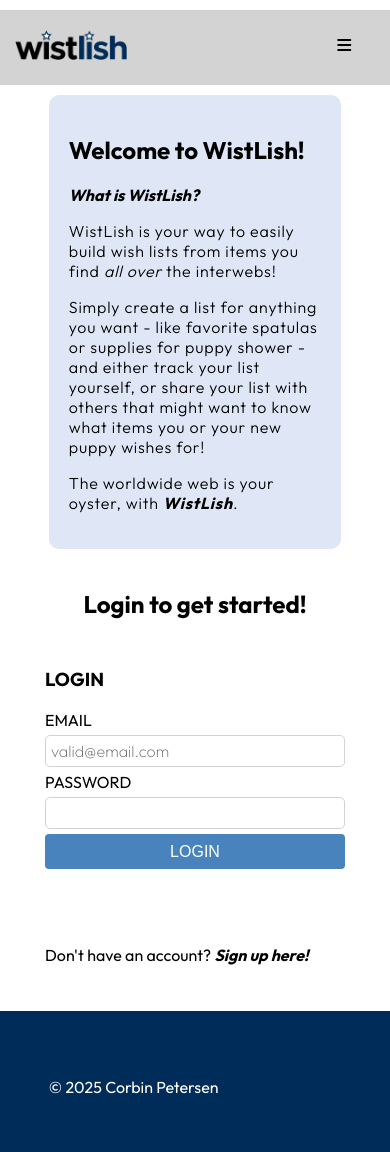
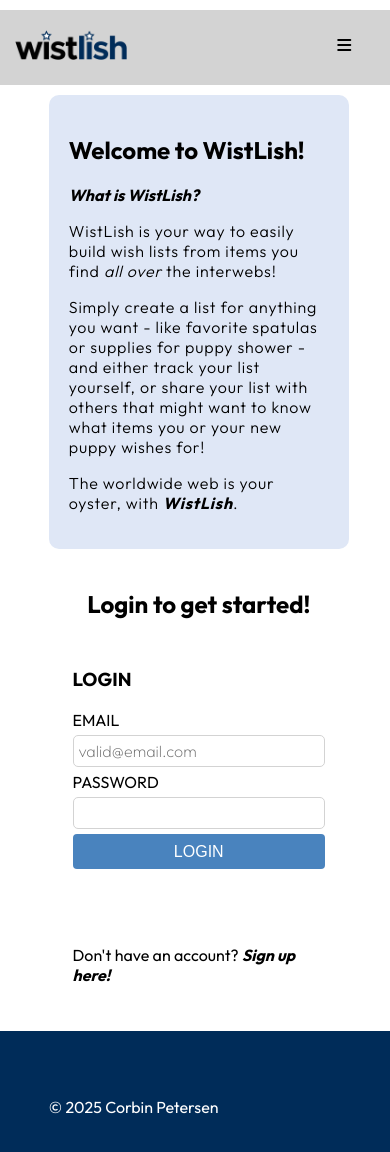
Before and after one commit to Corbin-Petersen/unit-two-final-project-Corbin-P, a React (Vite) app in the folder wishlist-frontend/: page / in a window 390 px wide. Shown: the top 1152 px of the page. Built offline with nearby package versions, Linux system fonts and the light colour scheme.

Commit message:
Final bug fixes - registration form password validation, delete method filter tweak, and responsive adjustment for home page.

```diff
--- a/wishlist-frontend/src/components/ListItem.jsx
+++ b/wishlist-frontend/src/components/ListItem.jsx
@@ -3,10 +3,14 @@ import Item from "./Item";
 
 export default function ListItem ( props ) {
     const { items, setItems, item, handleModal, isVisible, thisItem } = props;
-    const [ claimed, setClaimed ] =useState(false);
+    const [ claimed, setClaimed ] = useState(null);
 
     useEffect(() => {
-        if (item.isClaimed) setClaimed(true);
+        if (item.isClaimed) {
+            setClaimed(true);
+        } else {
+            setClaimed(false);
+        }
     }, [claimed])
 
     // PUT request - Mark item as Claimed
@@ -36,7 +40,7 @@ export default function ListItem ( props ) {
         <Fragment key={`${item.id}`}>
             <div id={`${item.id}`} className="item col" onClick={(e) => handleModal(e.currentTarget.nextElementSibling)} style={{pointerEvents: isVisible ? "none" : "auto"}}>
                 <div className="item-block-img" style={{backgroundImage: item.imageUrl == "" ? "/src/assets/default-img.png" : `url(${item.imageUrl})`}} title={item.imageUrl == "" ? "default image" : item.name}>
-                    {claimed &&
+                    {item.isClaimed &&
                         <p className="claimed-item">CLAIMED!</p>
                     }
                 </div>
--- a/wishlist-frontend/src/components/NewUser.jsx
+++ b/wishlist-frontend/src/components/NewUser.jsx
@@ -3,7 +3,7 @@ import { useEffect, useState } from "react";
 import { toast } from "react-toastify";
 
 export default function NewUser( props ) {
-    const { closeModal, modalDiv } = props;
+    const { closeModal } = props;
     const [ matches, setMatches ] = useState(false);
     const [ retypedPass, setRetypedPass ] = useState("");
     const [ newUser, setNewUser ] = useState({
@@ -16,6 +16,8 @@ export default function NewUser( props ) {
     useEffect(() => {
         if (retypedPass === newUser.userPass) {
             setMatches(true);
+        } else {
+            setMatches(false);
         };
     }, [retypedPass]);
 
--- a/wishlist-frontend/src/components/ShareItem.jsx
+++ b/wishlist-frontend/src/components/ShareItem.jsx
@@ -6,12 +6,42 @@ export default function ShareItem( props ) {
 
     // set states & get props
     const [ confirmOpen, setConfirmOpen ] = useState(false);
-    const { item, handleModal, manageClaimed, claimToken, claimed, setClaimed } = props;
+    const [ claimed, setClaimed ] = useState(null);
+    const { items, item, handleModal, claimToken } = props;
 
     // USE EFFECT
     useEffect(() => {
-        if (item.isClaimed) setClaimed(true);
+        if (item.isClaimed) {
+            setClaimed(true);
+        } else {
+            setClaimed(false);
+        }
     }, [claimed]);
+
+    // PUT - Mark item as Claimed
+    const manageClaimed = async (itemId) => {
+        //capture index of current item
+        const itemIndex = items.findIndex((i) => i.id === itemId);
+
+        try {
+            const response = await fetch(`http://localhost:8080/api/shared/${itemId}/update`, {
+                method: 'PUT',
+                headers: { 'Content-Type': 'application/json' },
+                body: JSON.stringify({ claimToken })
+            });
+            const data = await response.json();
+            if (response.status !== 200) {
+                throw new Error("Unable to update item status.");
+            }
+            // update claimed status and saved token
+            items[itemIndex].isClaimed = data.isClaimed;
+            items[itemIndex].claimToken = data.claimToken;
+            setClaimed(!claimed);
+        } catch (error) {
+            console.error(error);
+            toast.error(error.message, {theme: "colored"});
+        }
+    }
 
     return (
         <div id="view-item" className="modal col" >
--- a/wishlist-frontend/src/index.css
+++ b/wishlist-frontend/src/index.css
@@ -53,15 +53,6 @@ footer {
     background-color: white;
     align-items: center;
     margin-bottom: 75px;
-}
-.home-component {
-    display: flex;
-    flex-direction: row;
-    width: 75vw;
-    height: auto;
-    padding: 0 20px;
-    background-color: white;
-    align-items: center;
 }
 
 .reset {
@@ -494,21 +485,35 @@ label {
 ------------ WELCOME/LOGIN ------------
 ------------------------------------ */
 
+.home-component {
+    display: flex;
+    flex-direction: row;
+    flex-wrap: wrap;
+    width: 75vw;
+    justify-content: flex-start;
+    height: auto;
+    padding: 0 20px;
+    background-color: white;
+    align-items: center;
+}
 #about-info {
     box-sizing: border-box;
     border-radius: 10px;
-    flex-grow: 1;
+    flex: 1 1 0%;
     align-self: stretch;
     background-color: rgb(223, 231, 246);
     padding: 20px;
+    min-width: 300px;
 }
 #about-info p {
     font-weight: 300;
     letter-spacing: .05em;
 }
 #login-info {
+    flex: 0 0 300px;
     justify-content: center;
     padding: 20px;
+    margin: 0 auto;
 }
 
 #login-text {
@@ -516,7 +521,7 @@ label {
 }
 
 #login {
-    width: 300px;
+    width: 100%;
     margin: auto;
     padding-bottom: 50px;
     text-align: left;
--- a/wishlist-frontend/src/pages/Home.jsx
+++ b/wishlist-frontend/src/pages/Home.jsx
@@ -97,7 +97,7 @@ export default function Home( props ) {
                     <p>Don't have an account? <span className="emphasis" style={{cursor: "pointer"}} onClick={() => openModal(registerUser)}>Sign up here!</span></p>
                 </div>
                 <div className="modal-bg" ref={registerUser}>
-                    <NewUser closeModal={closeModal} modalDiv={modalDiv} />
+                    <NewUser closeModal={closeModal} />
                 </div>
             </div>
         </div>
--- a/wishlist-frontend/src/pages/Lists.jsx
+++ b/wishlist-frontend/src/pages/Lists.jsx
@@ -55,7 +55,7 @@ export default function Lists( props ) {
         const listIndex = lists.findIndex((i) => i.id === id);
 
         try {
-            const response = await fetch(`http://localhost:8080/list_api/${userId}/lists/${id}/delete`, {
+            const response = await fetch(`http://localhost:8080/api/${userId}/lists/${id}/delete`, {
                 method: 'DELETE',
                 credentials: 'include',
                 headers: {
--- a/wishlist-frontend/src/pages/ShareList.jsx
+++ b/wishlist-frontend/src/pages/ShareList.jsx
@@ -16,7 +16,6 @@ export default function ShareList( props ) {
     const [ isLoading, setIsLoading ] = useState(false);
     const [ userInfo, setUserInfo] = useState(null);
     const [ claimToken, setClaimToken ] = useState(null);
-    const [ claimed, setClaimed ] = useState(false);
 
     // Pull listID and userID from sharedID
     const listID = sharedID.slice(0, sharedID.indexOf("l"));
@@ -90,31 +89,6 @@ export default function ShareList( props ) {
             toast.error(error.message, {theme: "colored"});
         } finally {
             setIsLoading(false);
-        }
-    }
-
-    // PUT - Mark item as Claimed
-    const manageClaimed = async (itemId) => {
-        //capture index of current item
-        const itemIndex = items.findIndex((i) => i.id === itemId);
-
-        try {
-            const response = await fetch(`http://localhost:8080/api/shared/${itemId}/update`, {
-                method: 'PUT',
-                headers: { 'Content-Type': 'application/json' },
-                body: JSON.stringify({ claimToken })
-            });
-            const data = await response.json();
-            if (response.status !== 200) {
-                throw new Error("Unable to update item status.");
-            }
-            // update claimed status and saved token
-            items[itemIndex].isClaimed = data.isClaimed;
-            items[itemIndex].claimToken = data.claimToken;
-            setClaimed(!claimed);
-        } catch (error) {
-            console.error(error);
-            toast.error(error.message, {theme: "colored"});
         }
     }
 
@@ -201,7 +175,7 @@ export default function ShareList( props ) {
                             </div>
                         </div>
                         <div id={`${item.id}-view`} className="modal-bg" >
-                            <ShareItem item={item} handleModal={handleModal} thisItem={thisItem} manageClaimed={manageClaimed} claimToken={claimToken} setClaimToken={setClaimToken} claimed={claimed} setClaimed={setClaimed} />
+                            <ShareItem items={items} item={item} handleModal={handleModal} thisItem={thisItem} claimToken={claimToken} setClaimToken={setClaimToken} />
                         </div>
                     </Fragment>
                     )) : (
--- a/wishlist-frontend/src/pages/ViewList.jsx
+++ b/wishlist-frontend/src/pages/ViewList.jsx
@@ -87,9 +87,9 @@ export default function ViewList( props ) {
             let text = "";
             items.forEach(item => {
                 if (item.isClaimed) {
-                    text += `${item.name} - $${item.cost.toFixed(2)} [CLAIMED]: ${item.itemURL} \n \n`;
+                    text += `${item.name} - $${item.cost.toFixed(2)} [CLAIMED]: ${item.itemUrl} \n \n`;
                 }
-                text += `${item.name} - $${item.cost.toFixed(2)}: ${item.itemURL} \n \n`;
+                text += `${item.name} - $${item.cost.toFixed(2)}: ${item.itemUrl} \n \n`;
             });
             toast.success("List successfully copied as text to your clipboard!", {theme: "colored"})
             return text;
```
